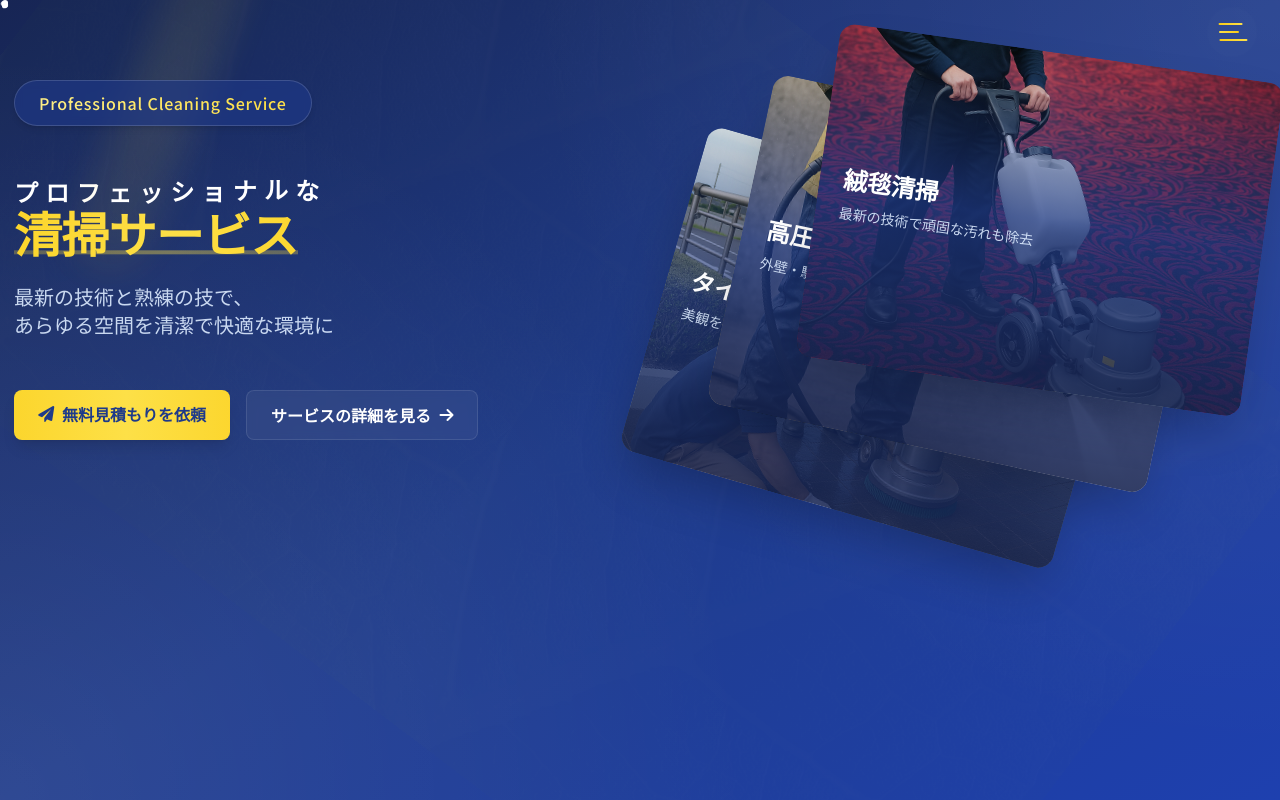
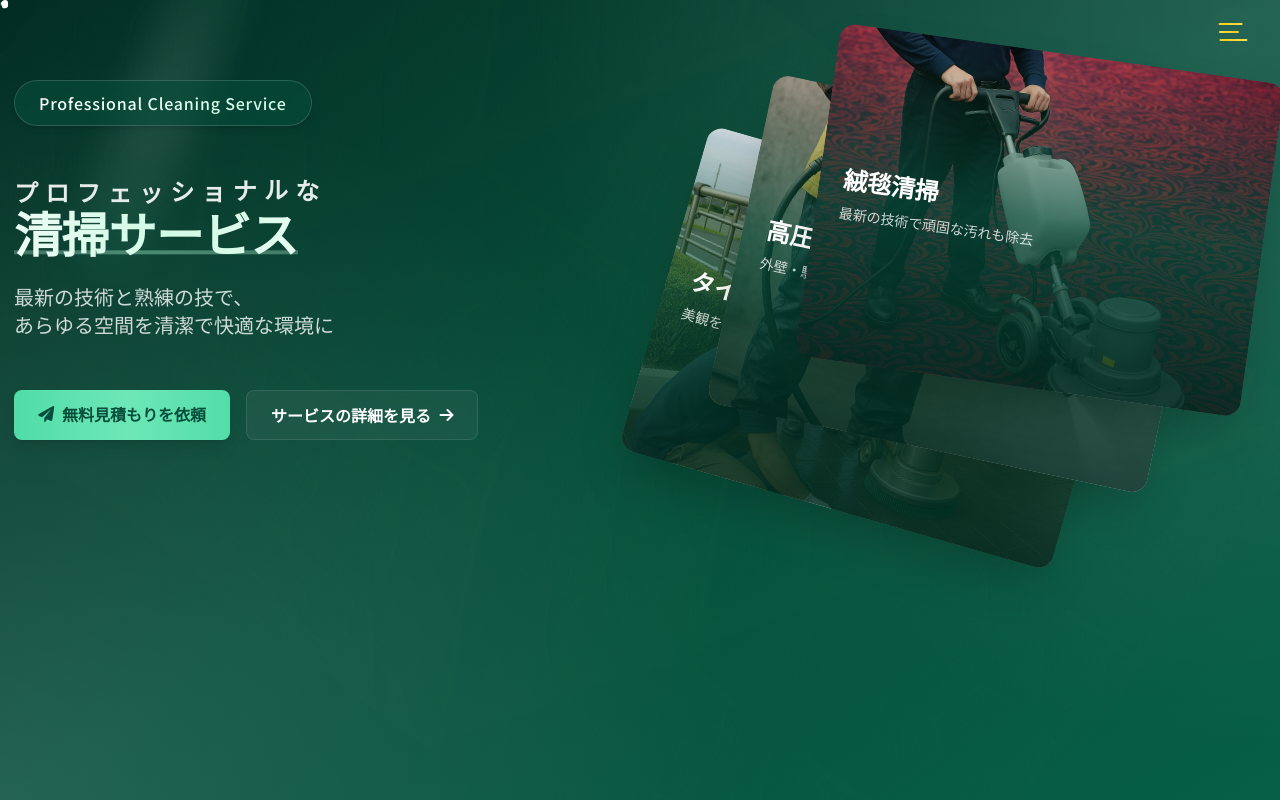
Before and after one commit to fura-1993/clean, a Next.js app: page / in a window 1280 px wide. Shown: the top 800 px of the page. Built offline with nearby package versions, Linux system fonts and the light colour scheme.

Commit message:
Update color scheme to white and emerald green for a fresh look

```diff
--- a/src/components/Hero/Hero.tsx
+++ b/src/components/Hero/Hero.tsx
@@ -35,10 +35,10 @@ export default function Hero() {
   }, [controls])
 
   return (
-    <section className="relative min-h-screen bg-gradient-to-br from-blue-950 via-blue-900 to-blue-800 text-white overflow-hidden pt-12">
+    <section className="relative min-h-screen bg-gradient-to-br from-emerald-950 via-emerald-900 to-emerald-800 text-white overflow-hidden pt-12">
       {/* 背景の装飾 */}
-      <div className="absolute inset-0 bg-[radial-gradient(circle_at_top_right,rgba(255,255,255,0.08)_0%,transparent_50%)]"></div>
-      <div className="absolute inset-0 bg-[radial-gradient(circle_at_bottom_left,rgba(255,255,255,0.08)_0%,transparent_50%)]"></div>
+      <div className="absolute inset-0 bg-[radial-gradient(circle_at_top_right,rgba(255,255,255,0.12)_0%,transparent_50%)]"></div>
+      <div className="absolute inset-0 bg-[radial-gradient(circle_at_bottom_left,rgba(255,255,255,0.12)_0%,transparent_50%)]"></div>
 
       {/* 動く背景パターン */}
       <div className="absolute inset-0 opacity-[0.02]">
@@ -88,7 +88,7 @@ export default function Hero() {
               transition={{ duration: 0.8, delay: 0.5 }}
             >
               <motion.div
-                className="absolute -inset-2.5 bg-gradient-to-r from-yellow-400/20 via-yellow-300/30 to-yellow-400/20 rounded-full blur-lg"
+                className="absolute -inset-2.5 bg-gradient-to-r from-emerald-400/20 via-white/30 to-emerald-400/20 rounded-full blur-lg"
                 animate={{
                   scale: [1, 1.15, 1],
                   rotate: [0, 90, 180],
@@ -100,9 +100,9 @@ export default function Hero() {
                   ease: "linear"
                 }}
               />
-              <div className="relative bg-blue-900/60 backdrop-blur-sm px-6 py-2.5 rounded-full border border-white/15 shadow-md">
+              <div className="relative bg-emerald-900/60 backdrop-blur-sm px-6 py-2.5 rounded-full border border-white/15 shadow-md">
                 <motion.span
-                  className="text-base font-medium bg-gradient-to-r from-yellow-200 via-yellow-300 to-yellow-200 bg-clip-text text-transparent tracking-wider"
+                  className="text-base font-medium bg-gradient-to-r from-white via-emerald-100 to-white bg-clip-text text-transparent tracking-wider"
                   animate={{
                     backgroundPosition: ["0% 50%", "100% 50%", "0% 50%"],
                   }}
@@ -129,7 +129,7 @@ export default function Hero() {
                 {["プ", "ロ", "フ", "ェ", "ッ", "シ", "ョ", "ナ", "ル"].map((char, i) => (
                   <motion.span
                     key={i}
-                    className="inline-block"
+                    className="inline-block text-white/90"
                     animate={{
                       y: [0, -4, 0],
                     }}
@@ -144,7 +144,7 @@ export default function Hero() {
                   </motion.span>
                 ))}
                 <motion.span
-                  className="inline-block"
+                  className="inline-block text-white/90"
                   animate={{
                     y: [0, -3, 0],
                   }}
@@ -171,7 +171,7 @@ export default function Hero() {
                 }}
               >
                 <motion.span
-                  className="relative z-10 bg-gradient-to-r from-yellow-400 via-yellow-300 to-yellow-400 bg-clip-text text-transparent"
+                  className="relative z-10 bg-gradient-to-r from-white via-emerald-100 to-white bg-clip-text text-transparent"
                   animate={{
                     backgroundPosition: ["0% 50%", "100% 50%", "0% 50%"],
                   }}
@@ -185,7 +185,7 @@ export default function Hero() {
                   清掃サービス
                 </motion.span>
                 <motion.div
-                  className="absolute -bottom-1 left-0 w-full h-1 bg-gradient-to-r from-yellow-400/20 via-yellow-300/40 to-yellow-400/20"
+                  className="absolute -bottom-1 left-0 w-full h-1 bg-gradient-to-r from-white/20 via-emerald-200/40 to-white/20"
                   initial={{ width: "0%" }}
                   animate={{
                     width: "100%",
@@ -206,7 +206,7 @@ export default function Hero() {
 
             {/* サブテキスト */}
             <motion.p
-              className="text-lg md:text-xl text-blue-100/90 mb-12 font-medium leading-relaxed"
+              className="text-lg md:text-xl text-white/80 mb-12 font-medium leading-relaxed"
               initial={{ opacity: 0, y: 20 }}
               animate={{ opacity: 1, y: 0 }}
               transition={{ duration: 0.8, delay: 0.6 }}
@@ -250,7 +250,7 @@ export default function Hero() {
             >
               <motion.a
                 href="#contact"
-                className="group relative bg-gradient-to-r from-yellow-400 via-yellow-300 to-yellow-400 text-blue-900 px-6 py-3 rounded-lg font-bold text-base shadow-lg hover:shadow-xl overflow-hidden"
+                className="group relative bg-gradient-to-r from-emerald-400 via-emerald-300 to-emerald-400 text-emerald-900 px-6 py-3 rounded-lg font-bold text-base shadow-lg hover:shadow-xl overflow-hidden"
                 whileHover={{ scale: 1.02, y: -2 }}
                 whileTap={{ scale: 0.98 }}
                 style={{ backgroundSize: "200% 100%" }}
@@ -299,7 +299,7 @@ export default function Hero() {
                 whileTap={{ scale: 0.98 }}
               >
                 <motion.div
-                  className="absolute inset-0 bg-gradient-to-r from-yellow-400/0 via-yellow-300/10 to-yellow-400/0"
+                  className="absolute inset-0 bg-gradient-to-r from-emerald-400/0 via-emerald-300/10 to-emerald-400/0"
                   animate={{
                     x: ["-200%", "200%"],
                   }}
@@ -370,13 +370,13 @@ export default function Hero() {
                     priority={index === 0}
                     quality={90}
                   />
-                  <div className="absolute inset-0 bg-gradient-to-t from-blue-950/95 via-blue-900/80 to-transparent opacity-90 group-hover:opacity-75 transition-opacity" />
+                  <div className="absolute inset-0 bg-gradient-to-t from-emerald-950/95 via-emerald-900/80 to-transparent opacity-90 group-hover:opacity-75 transition-opacity" />
                   <div className="absolute inset-0 flex flex-col justify-center p-6">
                     <div className="space-y-2">
-                      <h3 className="text-2xl font-bold group-hover:text-yellow-400 transition-colors">
+                      <h3 className="text-2xl font-bold group-hover:text-emerald-400 transition-colors">
                         {service.title}
                       </h3>
-                      <p className="text-sm text-blue-100/90 transform group-hover:translate-x-1 transition-transform">
+                      <p className="text-sm text-white/80 transform group-hover:translate-x-1 transition-transform">
                         {service.description}
                       </p>
                     </div>
```
